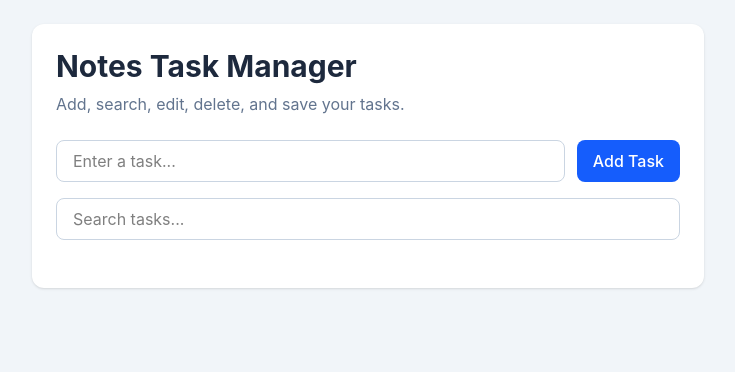
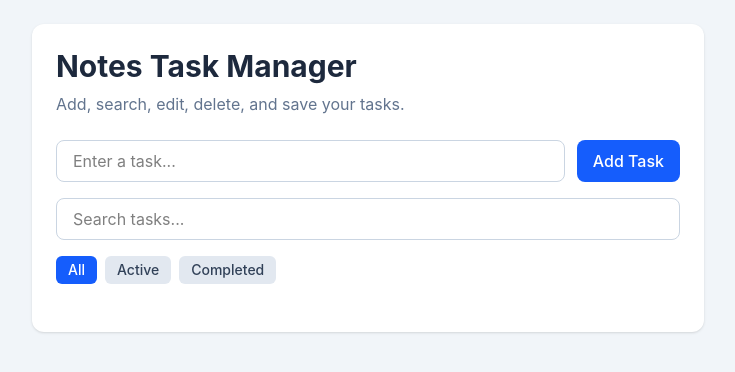
Before and after one commit to Nissan-19/Notes-task-manager, a React (Vite) app: page / in a window 1280 px wide. Shown: the top 372 px of the page, without its empty margins (272-1007 px from the left). Built offline with nearby package versions, Linux system fonts and the light colour scheme.

Commit message:
filter tasks

```diff
--- a/src/App.jsx
+++ b/src/App.jsx
@@ -1,9 +1,22 @@
-import { useState } from "react"
+import { useEffect, useState } from "react"
 
 function App() {
   const [taskText, setTaskText] = useState("")
-  const [tasks, setTasks] = useState([])
+  const [tasks, setTasks] = useState(()=>{
+    const storedTasks = localStorage.getItem("tasks")
+
+    if (storedTasks){
+      return JSON.parse(storedTasks)
+    } else{
+      return[]
+    }
+  })
   const [searchText, setSearchText] = useState("")
+  const [filterStatus, setFilterStatus] =  useState("all")
+
+  useEffect(()=>{
+    localStorage.setItem("tasks", JSON.stringify(tasks) )
+  },[tasks])
 
   function handleAddTask(event) {
     event.preventDefault()
@@ -40,9 +53,21 @@ function App() {
     setTasks(updatedTasks)
   }
 
-  const filteredTasks = tasks.filter((task) =>
-    task.text.toLowerCase().includes(searchText.toLowerCase())
-  )
+  const filteredTasks = tasks.filter((task) =>{
+
+    const matchesSearch = task.text.toLowerCase().includes(searchText.toLowerCase())
+
+    if(filterStatus === "active"){
+      return matchesSearch && task.completed === false
+    }
+
+    if (filterStatus ==="completed"){
+      return matchesSearch && task.completed === true
+    }
+
+    return matchesSearch
+})
+
 
   return (
     <main className="min-h-screen bg-slate-100 p-6">
@@ -77,6 +102,43 @@ function App() {
           className="mt-4 w-full rounded-lg border border-slate-300 px-4 py-2 outline-none focus:border-blue-500"
         />
 
+        <div className="mt-4 flex gap-2">
+            <button
+              onClick={() => setFilterStatus("all")}
+              className={`rounded-md px-3 py-1 text-sm font-medium ${
+                filterStatus === "all"
+                  ? "bg-blue-600 text-white"
+                  : "bg-slate-200 text-slate-700 hover:bg-slate-300"
+              }`}
+            >
+              All
+            </button>
+
+            <button
+              onClick={() => setFilterStatus("active")}
+              className={`rounded-md px-3 py-1 text-sm font-medium ${
+                filterStatus === "active"
+                  ? "bg-blue-600 text-white"
+                  : "bg-slate-200 text-slate-700 hover:bg-slate-300"
+              }`}
+            >
+              Active
+            </button>
+
+            <button
+              onClick={() => setFilterStatus("completed")}
+              className={`rounded-md px-3 py-1 text-sm font-medium ${
+                filterStatus === "completed"
+                  ? "bg-blue-600 text-white"
+                  : "bg-slate-200 text-slate-700 hover:bg-slate-300"
+              }`}
+            >
+              Completed
+          </button>
+</div>
+
+
+
         <ul className="mt-6 space-y-3">
           {filteredTasks.map((task) => (
             <li
```
